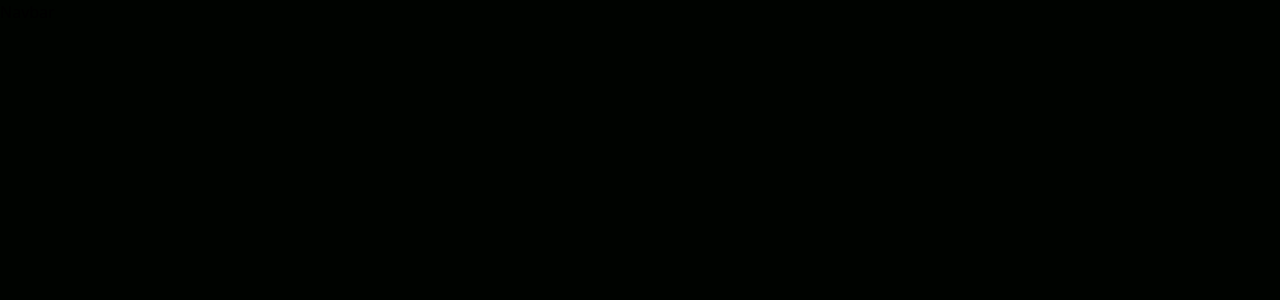
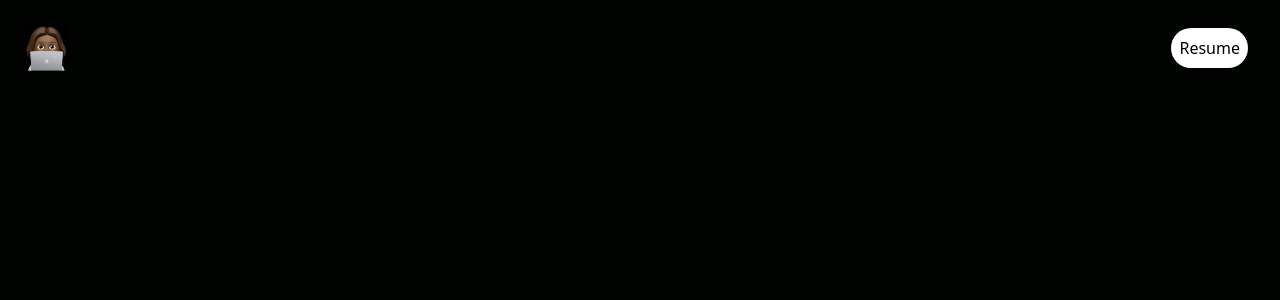
Before and after one commit to Aiwerioghene/Myportfolio, a React (Create React App) app: page / in a window 1280 px wide. Shown: the top 300 px of the page. Built offline with nearby package versions, Linux system fonts and the light colour scheme.

Commit message:
add navbar

```diff
--- a/src/components/Navbar.jsx
+++ b/src/components/Navbar.jsx
@@ -1,9 +1,15 @@
-import React from 'react'
+import React from 'react';
+import Me from '../assest/me.jpg';
 
 const Navbar = () => {
+
   return (
-    <div>Navbar</div>
-  )
-}
+    <div className= 'flex justify-between items-center h-24 max-w-[1540px] mx-auto text-white'>
+      <img src={Me} className='w-[70px] pl-6' alt='logo' />
+      <button className='mr-8 bg-white text-black p-2 rounded-full'>Resume</button>
 
-export default Navbar
+    </div>
+  );
+};
+
+export default Navbar;
```
